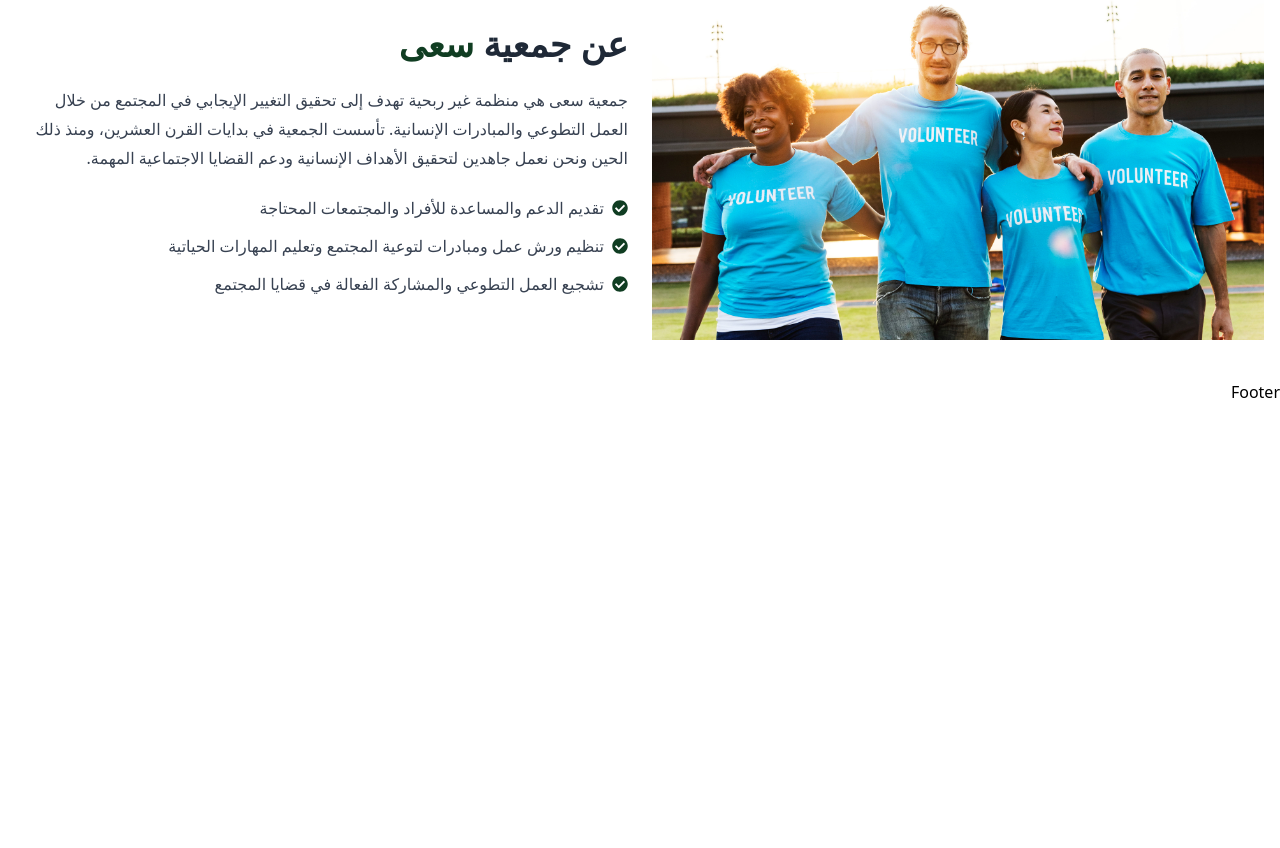
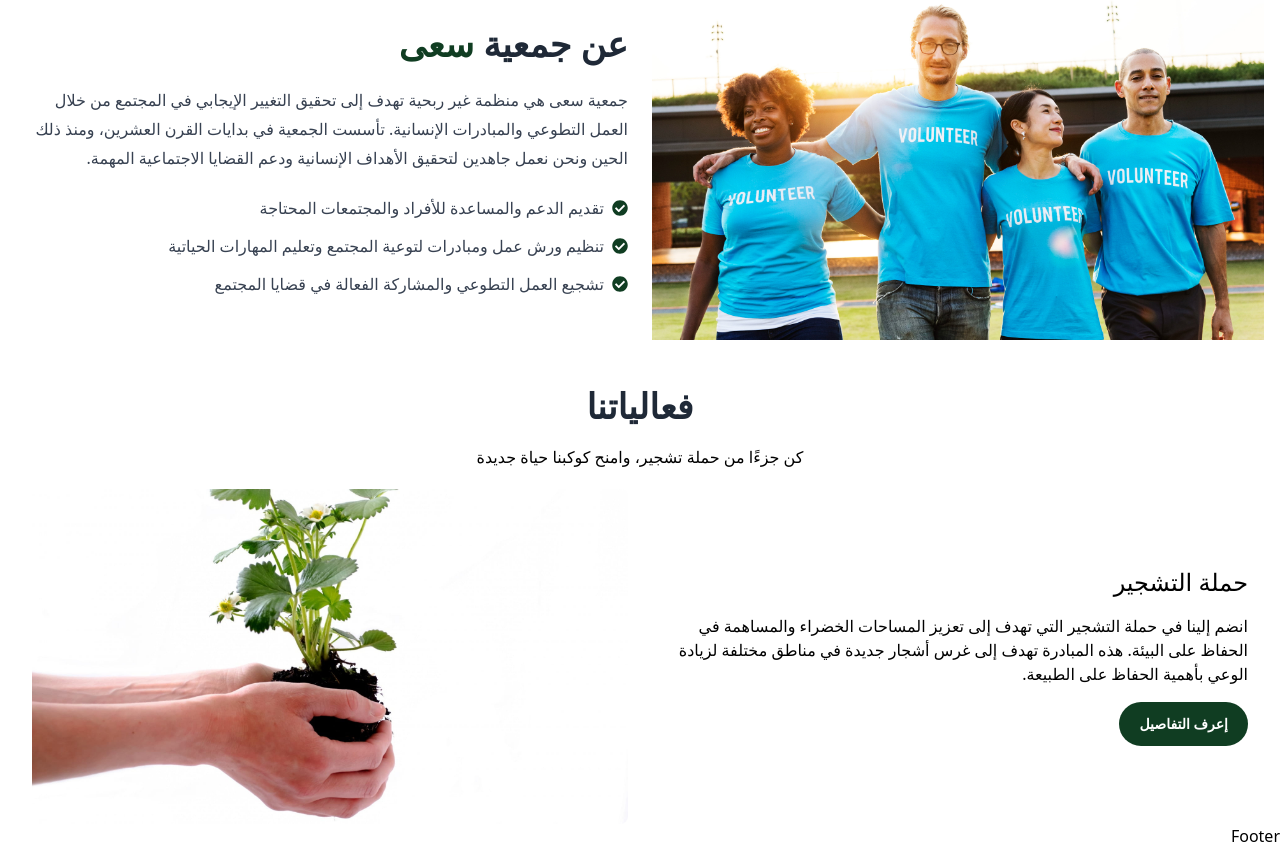
Before and after one commit to Safeya-Yasien/saye_react, a React (Vite) app: page / in a window 1280 px wide. Shown: the part 1074-1922 px from the top of the page. Before the commit the page ends 1478 px from the top, so only its background shows below. Built offline with nearby package versions, Linux system fonts and the light colour scheme.

Commit message:
add events section in home page

```diff
--- /dev/null
+++ b/src/components/saye/homeComponents/OurEvents.tsx
@@ -0,0 +1,43 @@
+import tasger from "@assets/homeImgs/tasger.jpg";
+
+const OurEvents = () => {
+  return (
+    <section className="" id="events">
+      <div className="container">
+        <div className=" mb-5 text-center">
+          <h2 className="mb-3 text-[35px] font-bold text-gray-800">
+            فعالياتنا
+          </h2>
+          <p>كن جزءًا من حملة تشجير، وامنح كوكبنا حياة جديدة</p>
+        </div>
+        <div className="flex flex-col lg:flex-row items-center gap-6">
+          <div className="lg:w-1/2 mb-4 lg:mb-0 flex flex-col gap-4">
+            <h3 className="font-medium text-2xl">حملة التشجير</h3>
+            <p>
+              انضم إلينا في حملة التشجير التي تهدف إلى تعزيز المساحات الخضراء
+              والمساهمة في الحفاظ على البيئة. هذه المبادرة تهدف إلى غرس أشجار
+              جديدة في مناطق مختلفة لزيادة الوعي بأهمية الحفاظ على الطبيعة.
+            </p>
+            <button
+              className="bg-myGreen-dark text-white text-sm rounded-3xl font-bold px-5 py-3
+              transition-all  hover:bg-myGreen-hover w-fit"
+            >
+              إعرف التفاصيل
+            </button>
+          </div>
+
+          <div className="lg:w-1/2 ">
+            <img
+              src={tasger}
+              alt="حملة تشجير"
+              loading="lazy"
+              className="w-full rounded-lg"
+            />
+          </div>
+        </div>
+      </div>
+    </section>
+  );
+};
+
+export default OurEvents;
--- a/src/components/saye/homeComponents/index.ts
+++ b/src/components/saye/homeComponents/index.ts
@@ -1,10 +1,12 @@
 import Landing from "./Landing";
 import AboutSayee from "./AboutSayee";
-
+import OurEvents from "./OurEvents";
 
 
 
 export {Landing,
     AboutSayee,
+    OurEvents,
+
 
 }
--- a/src/pages/Home.tsx
+++ b/src/pages/Home.tsx
@@ -1,10 +1,11 @@
-import { AboutSayee, Landing } from "@/components/saye/homeComponents";
+import { AboutSayee, Landing, OurEvents } from "@/components/saye/homeComponents";
 
 const Home = () => {
   return (
     <div>
       <Landing />
       <AboutSayee />
+      <OurEvents/>
     </div>
   );
 };
```
Also changed, not shown: src/assets/homeImgs/tasger.jpg (added).
